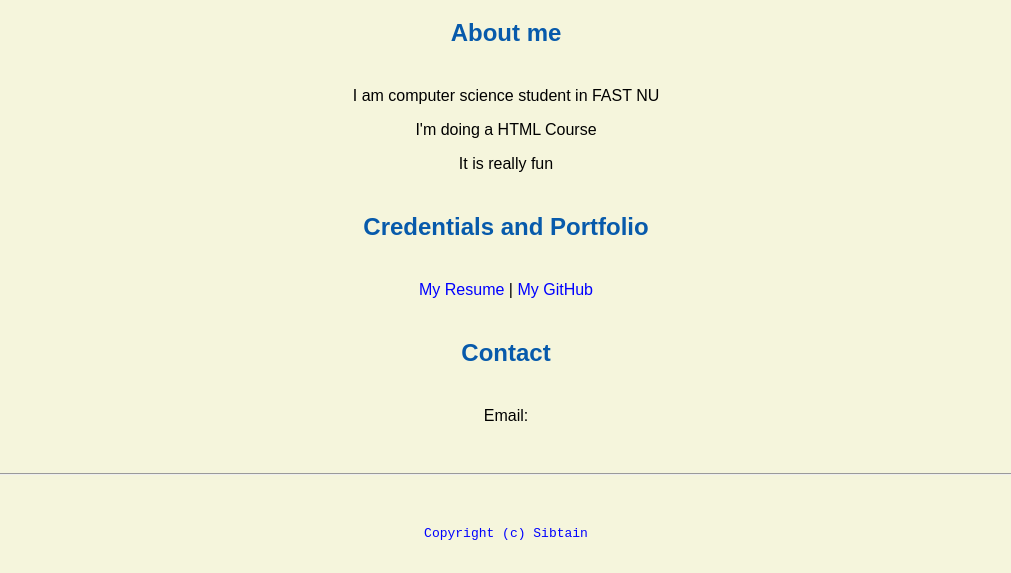
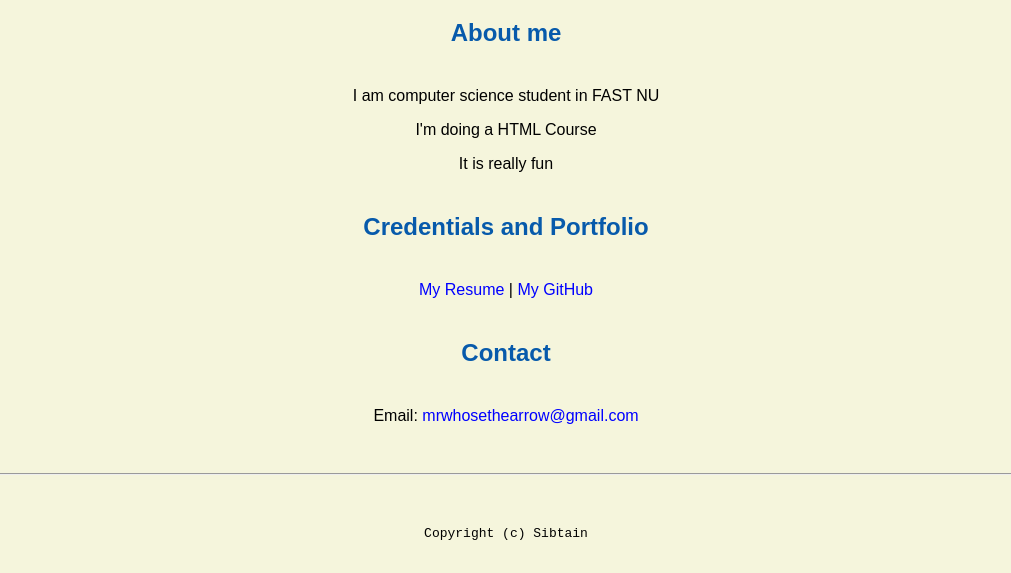
Before and after one commit to kmsibtain/kmsibtain.github.io, a plain HTML site: page index.html in a window 1280 px wide. Shown: the part 651-1224 px from the top of the page, without its empty margins (134-1145 px from the left). Drawn offline with Linux system fonts and the light colour scheme.

Commit message:
Update index.html

```diff
--- a/index.html
+++ b/index.html
@@ -26,7 +26,7 @@
     <p><a href="resume.html">My Resume</a> | <a href="https://github.com/kmsibtain">My GitHub</a></p>
     <h2>Contact</h2>
 
-    <p>Email: <a href="mailto:mrwhosethearrow@gmail.com"mrwhosethearrow@gmail.com</a></p>
+    <p>Email: <a href="mailto:mrwhosethearrow@gmail.com">mrwhosethearrow@gmail.com</a></p>
   </body>
 
   <footer>
```
